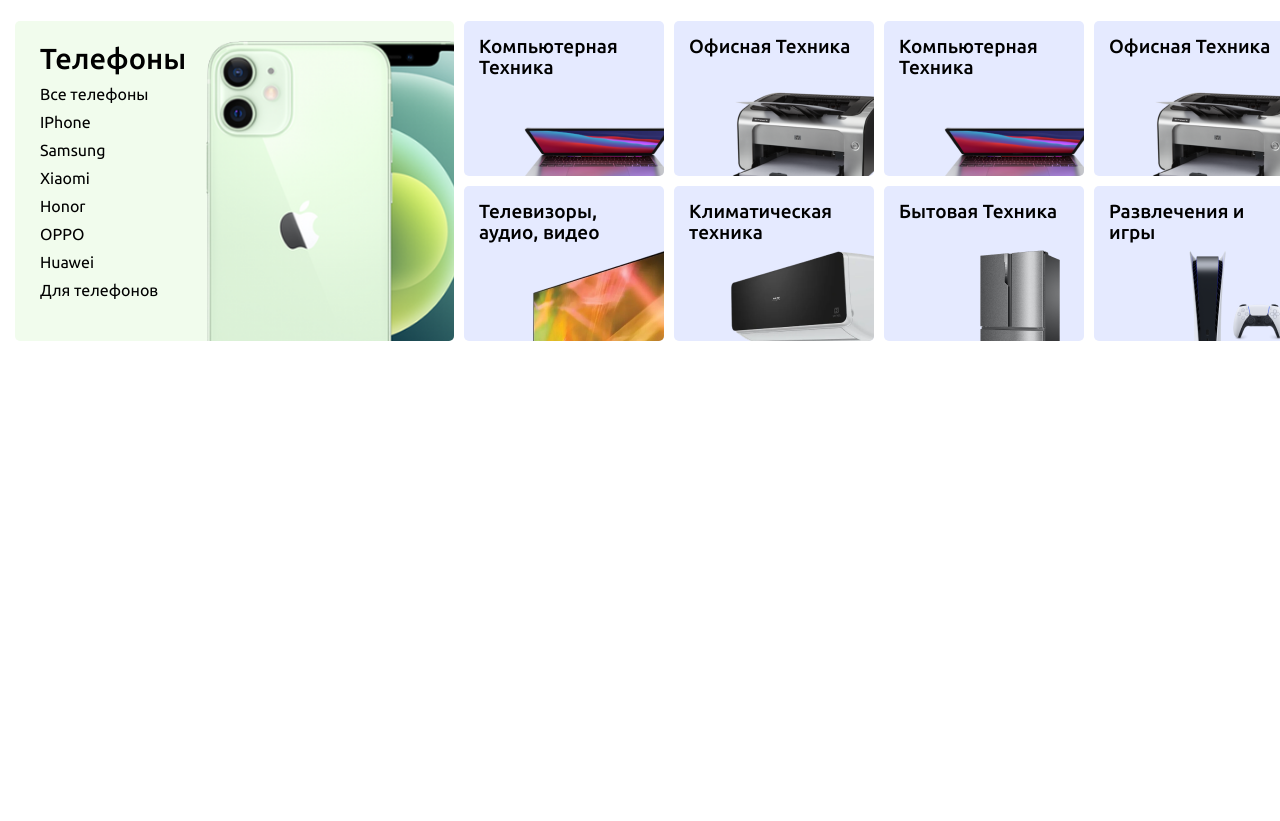
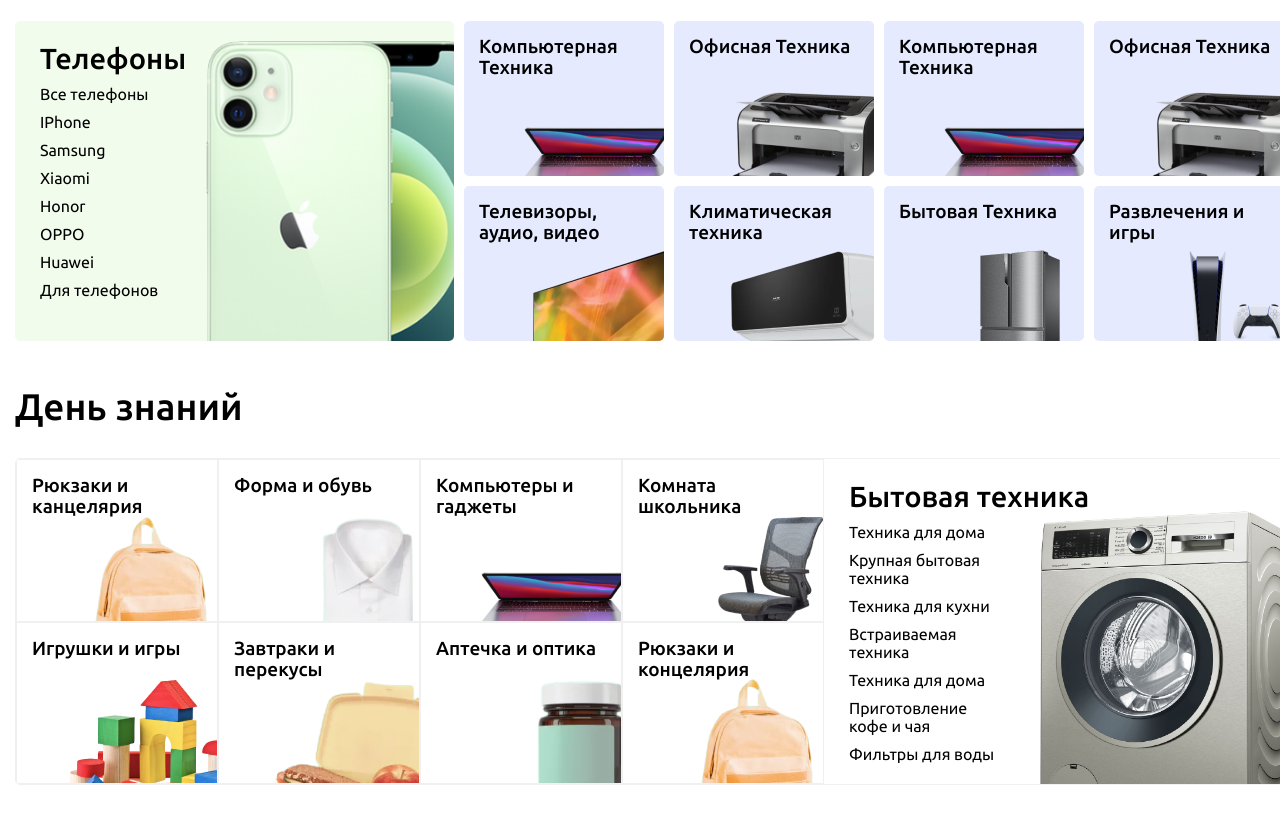
Before and after one commit to ExodiaSTR/vue-test-05, a Vue app: page / in a window 1280 px wide. Built offline with nearby package versions, Linux system fonts and the light colour scheme.

Commit message:
feat(mainPage): created second section

```diff
--- a/src/assets/styles/main.css
+++ b/src/assets/styles/main.css
@@ -15,6 +15,7 @@
   --color-black: rgb(0, 0, 0);
   --color-gray: #e5eaff;
   --color-tuquoise-light: #f1fced;
+  --color-border: #f0f0f0;
 }
 
 body {
@@ -27,11 +28,28 @@
   height: 100%;
 }
 
+.text {
+  font-style: normal;
+  font-weight: 400;
+  font-size: 14px;
+  line-height: 21px;
+  color: var(--color-black);
+}
+
+.h2 {
+  font-style: normal;
+  font-weight: 500;
+  font-size: 37px;
+  line-height: 44px;
+  color: var(--color-black);
+}
+
 .h3 {
   font-style: normal;
   font-weight: 500;
   font-size: 29px;
   line-height: 33px;
+  color: var(--color-black);
 }
 
 .h5 {
--- a/src/components/LargeCategory.vue
+++ b/src/components/LargeCategory.vue
@@ -1,13 +1,18 @@
 <template>
-  <div class="category">
+  <div class="largeCategory">
     <h3 class="title h3">
       <slot name="title"> Заголовок </slot>
     </h3>
     <div class="categories">
-      <slot name="subTitle"> Заголовок </slot>
+      <slot name="subTitle" class="text"> Заголовок </slot>
     </div>
     <div class="imgWrapper">
-      <img src="@/assets/images/iphone.png" alt="IPhone" class="img" />
+      <slot name="img" class="img"
+        ><img
+          :src="require('@/assets/images/iphone.png')"
+          alt="IPhone"
+          class="img"
+      /></slot>
     </div>
   </div>
 </template>
@@ -17,13 +22,13 @@
 </script>
 
 <style scoped>
-  .category {
+  .largeCategory {
     display: flex;
     flex-direction: column;
     position: relative;
     padding: 21px 25px;
     min-width: 389px;
-    max-width: 489px;
+    max-width: 520px;
     background-color: var(--color-tuquoise-light);
     border-radius: 5px;
     overflow: hidden;
@@ -39,4 +44,7 @@
     top: -15px;
     right: -115px;
   }
+  .title {
+    z-index: 1;
+  }
 </style>
--- a/src/components/TheCategory.vue
+++ b/src/components/TheCategory.vue
@@ -27,11 +27,9 @@
   .category {
     cursor: pointer;
     position: relative;
-    height: 155px;
+    min-height: 155px;
     min-width: 200px;
-    max-width: 250px;
-    background-color: var(--color-gray);
-    border-radius: 5px;
+    max-width: 300px;
     overflow: hidden;
   }
   .title {
--- a/src/pages/MainPage.vue
+++ b/src/pages/MainPage.vue
@@ -1,18 +1,18 @@
 <template>
   <div class="wrapper">
     <div class="section">
-      <LargeCategory class="largCategory">
+      <LargeCategory class="largeCategory">
         <template #title> Телефоны </template>
         <template #subTitle>
           <div class="subTitle">
-            <a href="">Все телефоны</a>
-            <a href="">IPhone</a>
-            <a href="">Samsung</a>
-            <a href="">Xiaomi</a>
-            <a href="">Honor</a>
-            <a href="">OPPO</a>
-            <a href="">Huawei</a>
-            <a href="">Для телефонов</a>
+            <a href="#">Все телефоны</a>
+            <a href="#">IPhone</a>
+            <a href="#">Samsung</a>
+            <a href="#">Xiaomi</a>
+            <a href="#">Honor</a>
+            <a href="#">OPPO</a>
+            <a href="#">Huawei</a>
+            <a href="#">Для телефонов</a>
           </div>
         </template>
       </LargeCategory>
@@ -21,7 +21,43 @@
           v-for="category in categoryData"
           :key="category.id"
           :category_data="category"
+          class="category"
         />
+      </div>
+    </div>
+    <div class="section secondSection">
+      <h2 class="h2">День знаний</h2>
+
+      <div class="sectionRow">
+        <div class="eventCategories">
+          <TheCategory
+            v-for="category in eventCategoryData"
+            :key="category.id"
+            :category_data="category"
+            class="eventCategory"
+          />
+        </div>
+        <LargeCategory class="secondaryLargeCategory">
+          <template #title> Бытовая техника </template>
+          <template #subTitle>
+            <div class="subTitle">
+              <a href="#">Техника для дома</a>
+              <a href="#">Крупная бытовая техника</a>
+              <a href="#">Техника для кухни</a>
+              <a href="#">Встраиваемая техника</a>
+              <a href="#">Техника для дома</a>
+              <a href="#">Приготовление кофе и чая</a>
+              <a href="#">Фильтры для воды</a>
+            </div>
+          </template>
+          <template #img>
+            <img
+              :src="require('@/assets/images/washer.png')"
+              alt="IPhone"
+              class="img"
+            />
+          </template>
+        </LargeCategory>
       </div>
     </div>
   </div>
@@ -30,6 +66,7 @@
 <script>
   import TheCategory from "@/components/TheCategory.vue";
   import LargeCategory from "@/components/LargeCategory.vue";
+
   export default {
     components: {
       TheCategory,
@@ -78,6 +115,48 @@
           img: "PS5.png",
         },
       ],
+      eventCategoryData: [
+        {
+          title: "Рюкзаки и канцелярия",
+          id: "21",
+          img: "backpack.png",
+        },
+        {
+          title: "Форма и обувь",
+          id: "22",
+          img: "form.png",
+        },
+        {
+          title: "Компьютеры и гаджеты",
+          id: "23",
+          img: "notebook.png",
+        },
+        {
+          title: "Комната школьника",
+          id: "24",
+          img: "chair.png",
+        },
+        {
+          title: "Игрушки и игры",
+          id: "25",
+          img: "toys.png",
+        },
+        {
+          title: "Завтраки и перекусы",
+          id: "26",
+          img: "food.png",
+        },
+        {
+          title: "Аптечка и оптика",
+          id: "27",
+          img: "medications.png",
+        },
+        {
+          title: "Рюкзаки и концелярия",
+          id: "28",
+          img: "backpack.png",
+        },
+      ],
     }),
   };
 </script>
@@ -90,14 +169,52 @@
   .section {
     display: flex;
   }
+  .secondSection {
+    margin-top: 44px;
+    flex-direction: column;
+  }
+  .sectionRow {
+    margin-top: 29px;
+    display: flex;
+    flex-direction: row;
+    justify-content: space-between;
+    border-radius: 5px;
+    border: 0.5px solid var(--color-border);
+    overflow: hidden;
+  }
   .categories {
     display: grid;
     grid-template-columns: repeat(4, 1fr);
     grid-gap: 10px;
     max-width: 1200px;
   }
-  .largCategory {
+  .eventCategories {
+    display: grid;
+    grid-template-columns: repeat(4, 1fr);
+    max-width: 1500px;
+    grid-gap: 0px;
+    border-radius: 0px;
+  }
+
+  .category {
+    border-radius: 5px;
+    margin-top: 0px;
+    background-color: var(--color-gray);
+  }
+  .eventCategory {
+    border-radius: 0px;
+    background-color: var(--color-white);
+    border: 0.5px solid var(--color-border);
+    overflow: hidden;
+  }
+  .largeCategory {
     margin-right: 10px;
+  }
+  .secondaryLargeCategory {
+    background-color: var(--color-white);
+    border-radius: 0px;
+    width: 100%;
+    margin-right: 0px;
   }
   .subTitle {
     display: flex;
@@ -106,4 +223,12 @@
   .subTitle > a {
     margin-top: 10px;
   }
+  .img {
+    position: absolute;
+    max-width: 100%;
+    max-height: 100%;
+    bottom: -50px;
+    right: -10px;
+    transform: scale(-1, 1);
+  }
 </style>
```
Also changed, not shown: src/assets/images/form.png (added), src/assets/images/washer.png (added).
